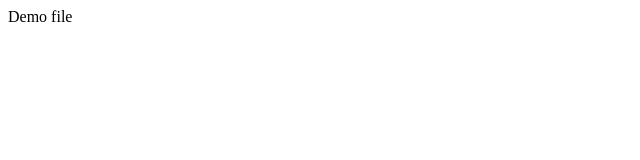
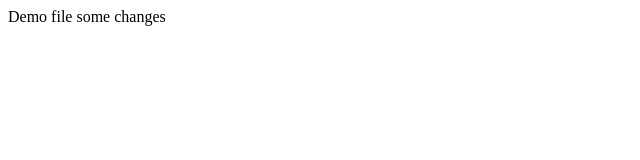
Before and after one commit to Knstd/test_remote, a plain HTML site: page index.html in a window 1280 px wide. Shown: the whole page, without its empty margins (0-640 px from the left). Drawn offline with Linux system fonts and the light colour scheme.

Commit message:
some changes

```diff
--- a/index.html
+++ b/index.html
@@ -8,5 +8,6 @@
 </head>
 <body>
     Demo file
+    some changes
 </body>
 </html>
```
